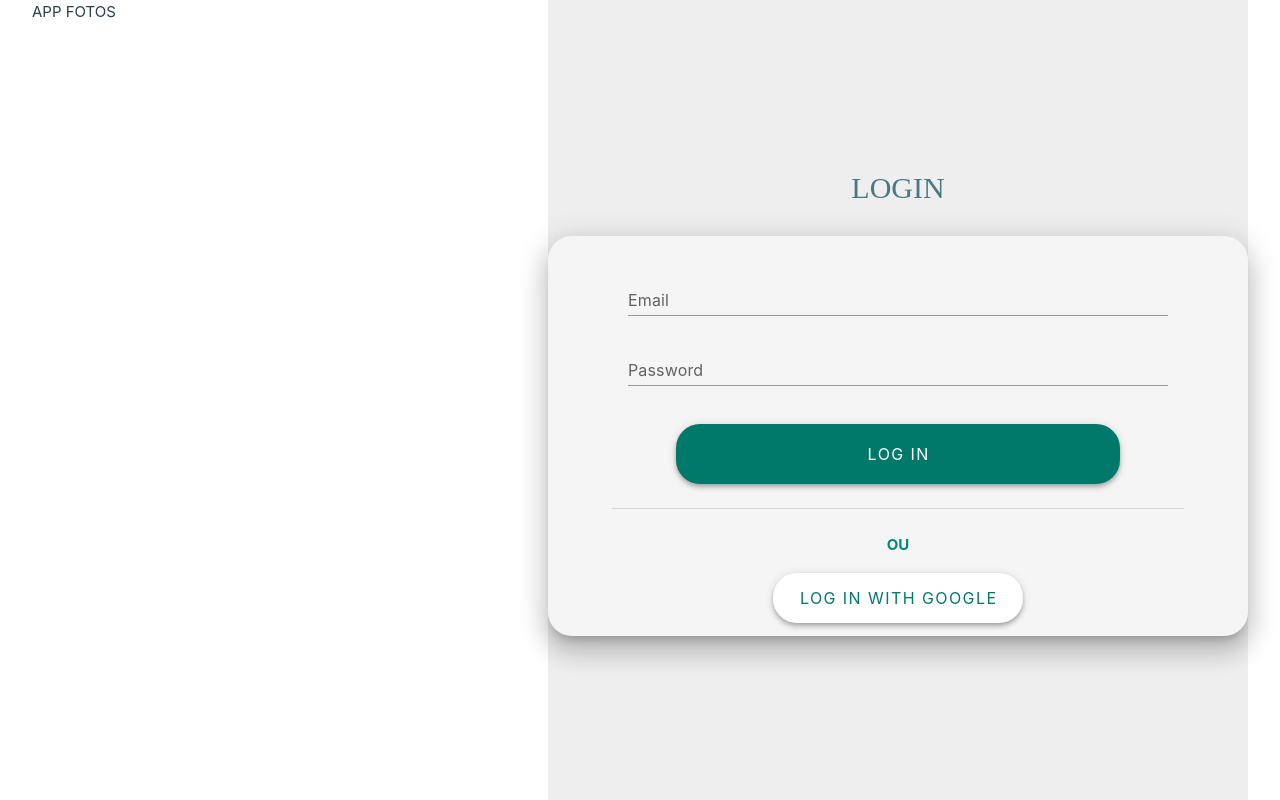
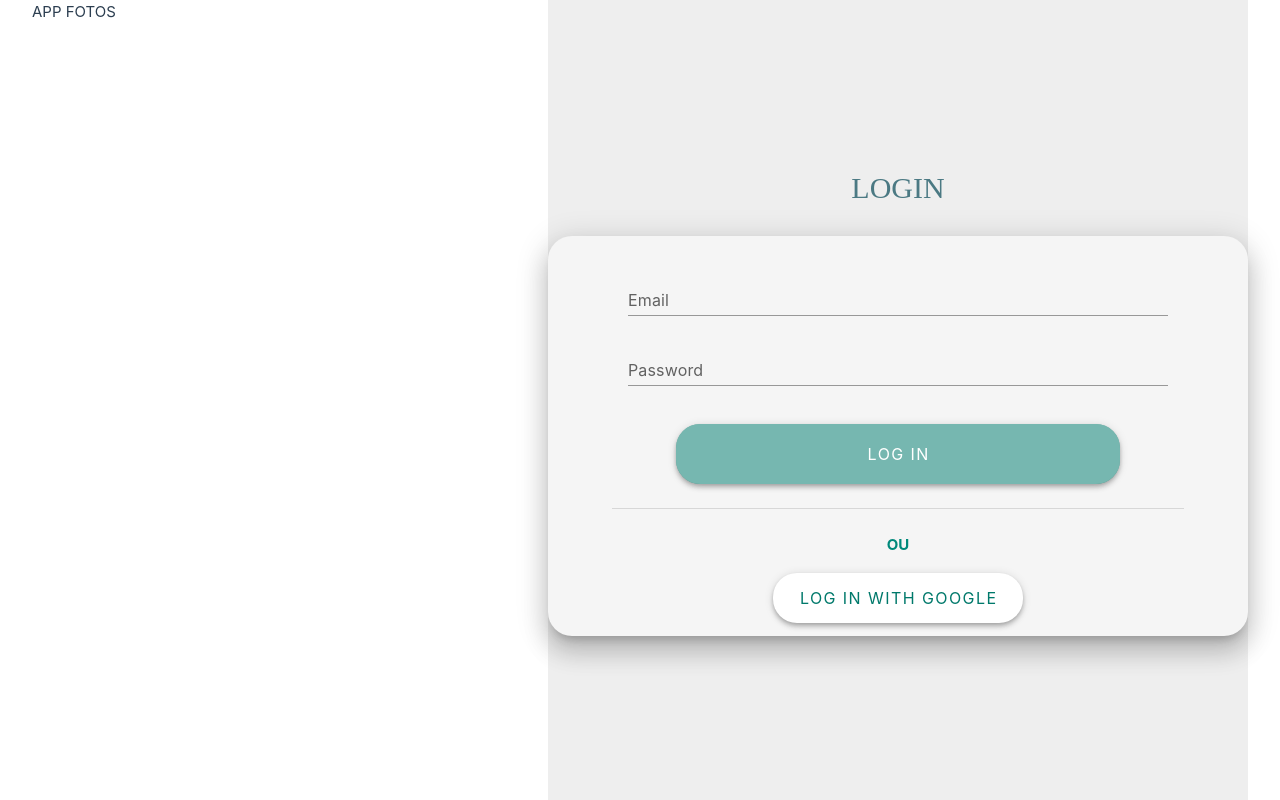
Before and after one commit to manumazzei/editor-de-fotos, a Vue app: page /login in a window 1280 px wide. Built offline with nearby package versions, Linux system fonts and the light colour scheme.

Commit message:
ajustes botão login e cadastro

```diff
--- a/src/modules/auth/views/Login.vue
+++ b/src/modules/auth/views/Login.vue
@@ -67,6 +67,7 @@ async function handleSignInGoogle() {
           elevation="4"
           height="60px"
           @click="handleSignIn"
+          :disabled="!password"
           >Log In</v-btn
         >
       </div>
--- a/src/modules/auth/views/Register.vue
+++ b/src/modules/auth/views/Register.vue
@@ -50,7 +50,7 @@ const confirmPassword = computed(() => {
           required
           variant="underlined"
           label="Password"
-          append-inner-icon="mdi-eye"
+
         />
 
         <v-text-field
@@ -59,7 +59,7 @@ const confirmPassword = computed(() => {
           required
           variant="underlined"
           label="Confirm Password"
-          append-inner-icon="mdi-eye"
+
         />
       </v-form>
       <v-divider class="my-6" />
```
